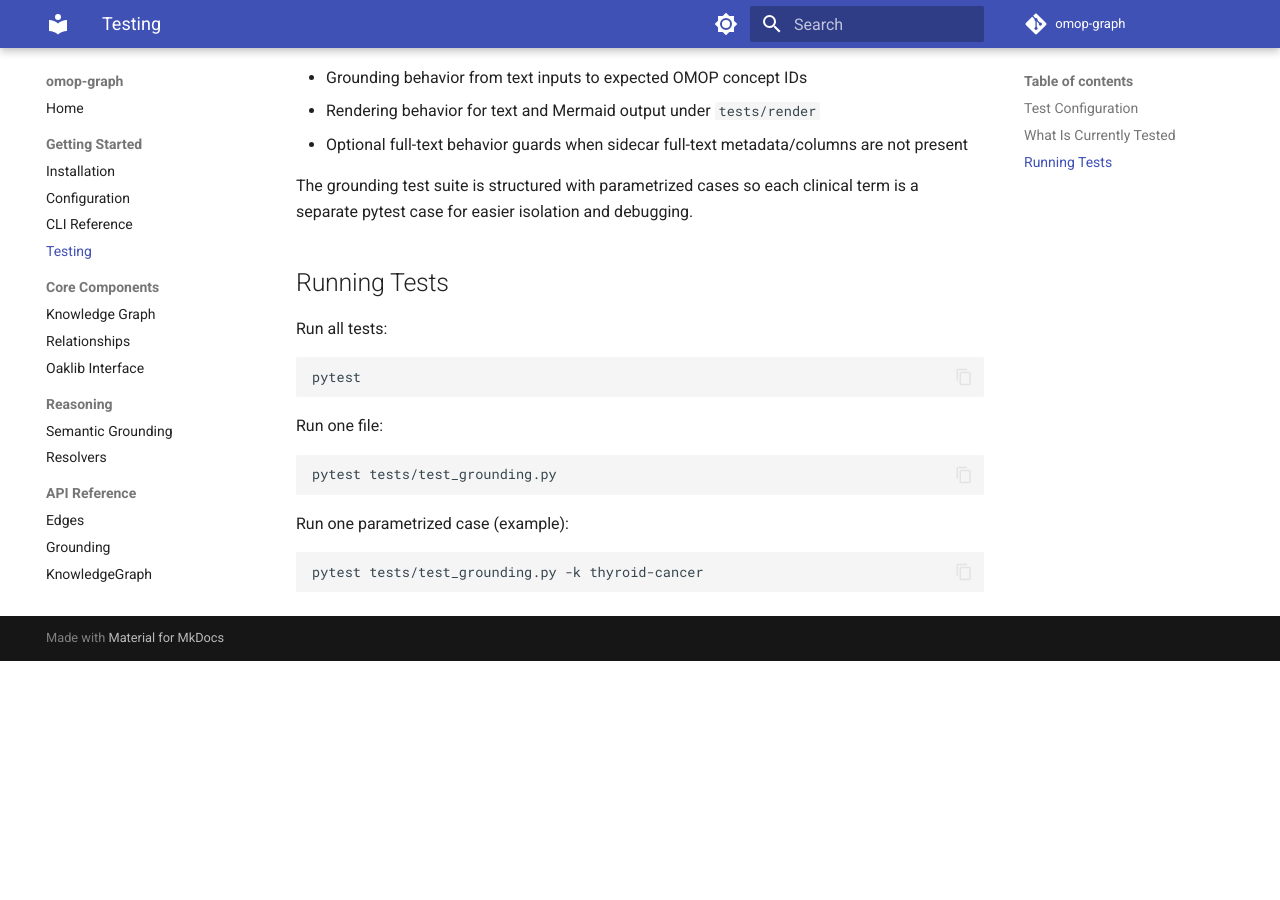
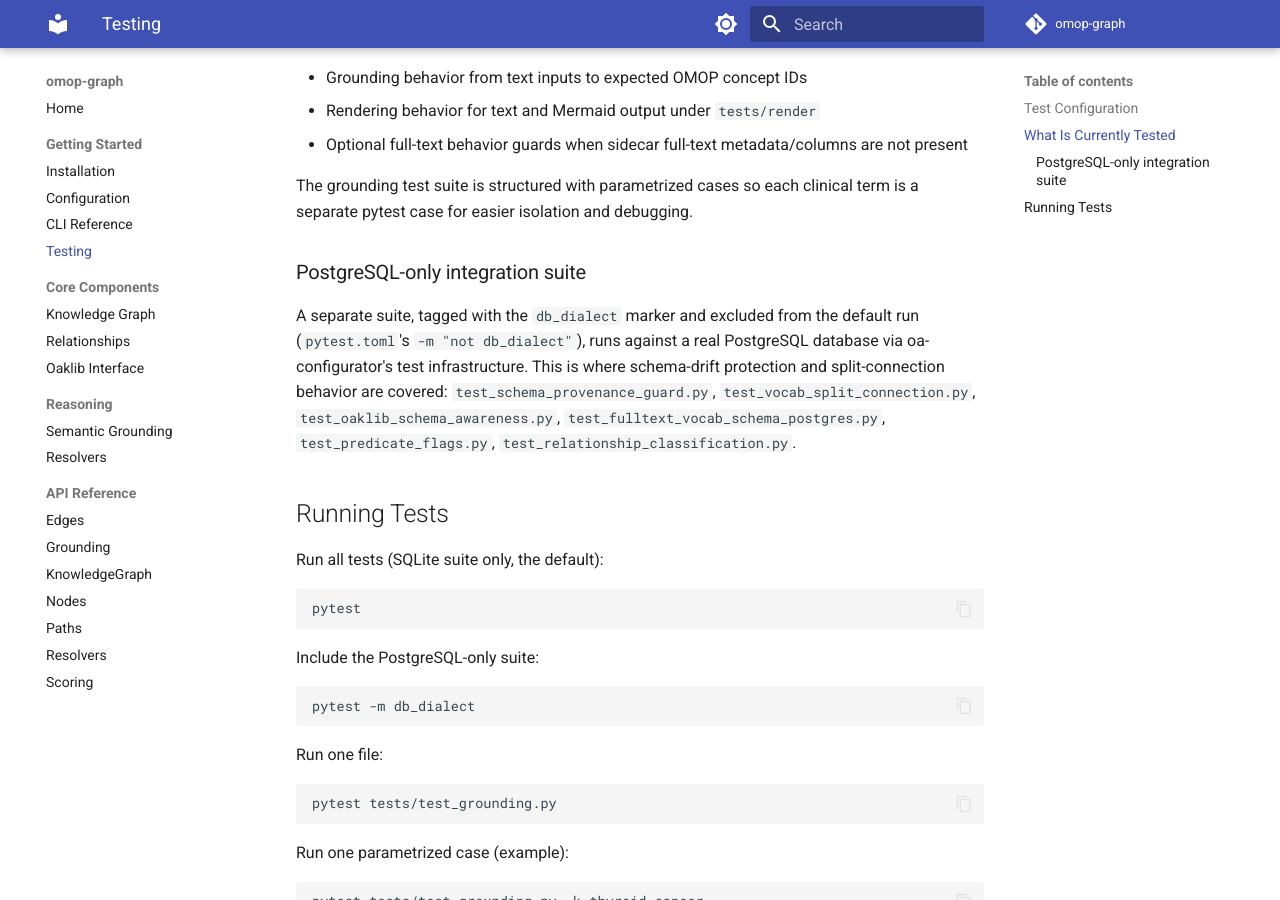
Before and after one commit to AustralianCancerDataNetwork/omop-graph, an MkDocs documentation site: the page built from docs/usage/testing.md, in a window 1280 px wide and 900 px high, scrolled down 641 px. Built offline with MkDocs 1.6.1 and Material for MkDocs 9.7.7, drawn with Linux system fonts in a browser that asks for light colours; comment, search, counter and statistics services are not loaded; before the commit the page ends 1302 px from its top, so only the background shows below that.

Commit message:
Updated Docs

````diff
--- a/docs/usage/testing.md
+++ b/docs/usage/testing.md
@@ -20,12 +20,28 @@
 
 The grounding test suite is structured with parametrized cases so each clinical term is a separate pytest case for easier isolation and debugging.
 
+### PostgreSQL-only integration suite
+
+A separate suite, tagged with the `db_dialect` marker and excluded from the
+default run (`pytest.toml`'s `-m "not db_dialect"`), runs against a real
+PostgreSQL database via oa-configurator's test infrastructure. This is where
+schema-drift protection and split-connection behavior are covered:
+`test_schema_provenance_guard.py`, `test_vocab_split_connection.py`,
+`test_oaklib_schema_awareness.py`, `test_fulltext_vocab_schema_postgres.py`,
+`test_predicate_flags.py`, `test_relationship_classification.py`.
+
 ## Running Tests
 
-Run all tests:
+Run all tests (SQLite suite only, the default):
 
 ```bash
 pytest
+```
+
+Include the PostgreSQL-only suite:
+
+```bash
+pytest -m db_dialect
 ```
 
 Run one file:
````
Also changed, not shown: docs/reasoning/grounding.md (+6 -6 lines), docs/reasoning/resolvers.md (+4 -3 lines), docs/usage/cli.md (+2 -2 lines), 1 other file.
